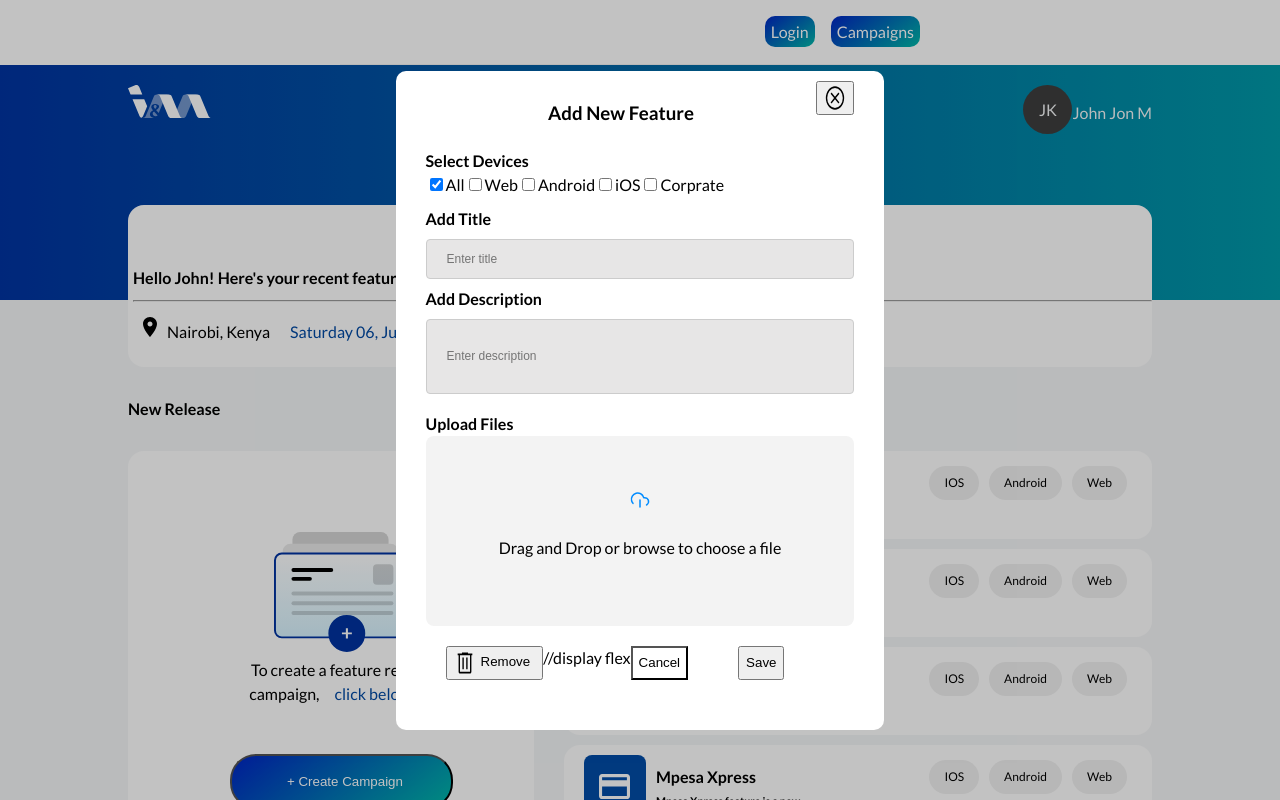
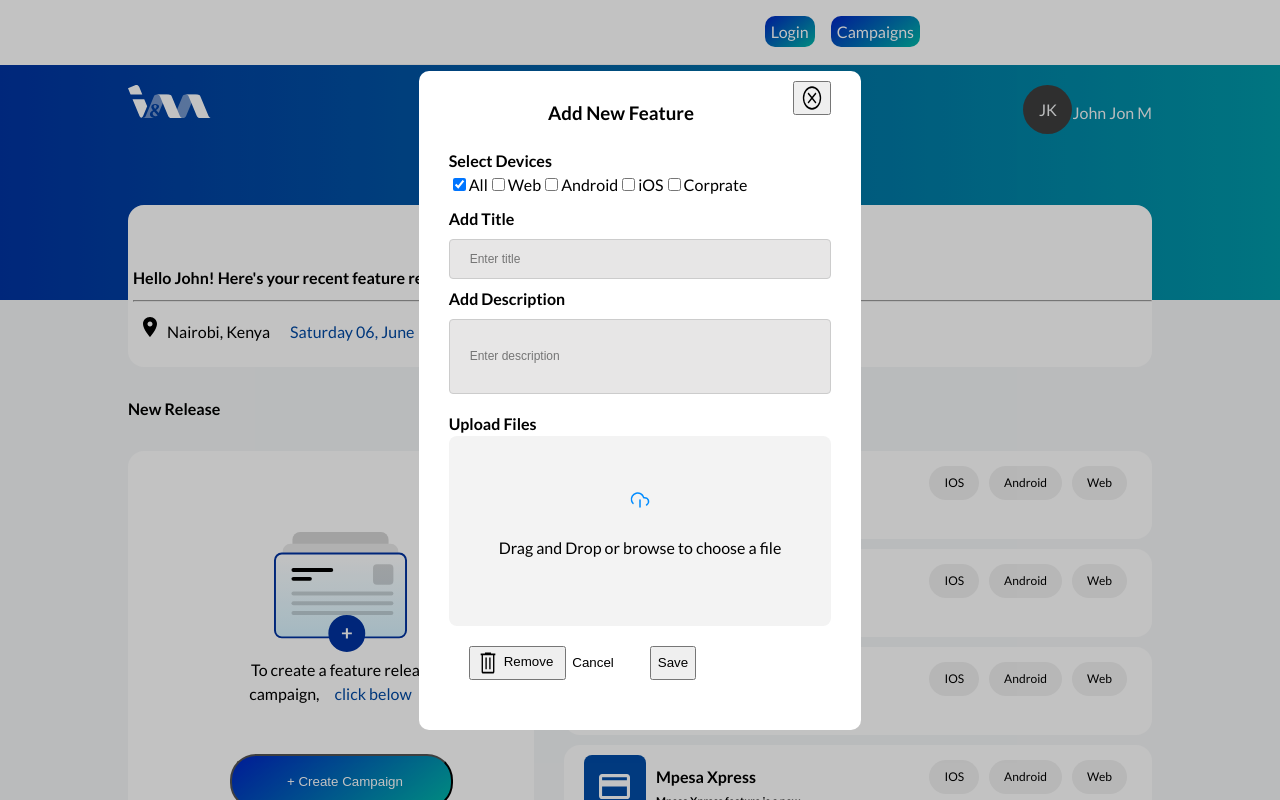
Before and after one commit to DannyMyles/Campaigns, a React (Create React App) app: page /campaign in a window 1280 px wide. Both pictures are taken after a click on the button "+ Create Campaign". Shown: the top 800 px of the page. Built offline with nearby package versions, Linux system fonts and the light colour scheme; data requests are answered from the project's data file; the HTML template or start-up script is replaced by a standard one.

Commit message:
add campaign button format

```diff
--- a/src/components/createCampaigns/CreatCampaigns.tsx
+++ b/src/components/createCampaigns/CreatCampaigns.tsx
@@ -72,8 +72,9 @@ return (
 </div>
 <div className="form-actions">
 <div className="action-right">
+  <div>
 <button className="btn-icons"> <img src={removeIcon}  alt="Remove" /><span btn-icons >Remove</span> </button>
-//display flex
+</div>
 <button className="btn1">Cancel</button>
 <button className="btn2" onClick={handleSubmit }>Save</button>
  </div>
--- a/src/components/createCampaigns/createCampaigns.css
+++ b/src/components/createCampaigns/createCampaigns.css
@@ -40,17 +40,27 @@
     background-color: #f3f3f3;
 }
 .btn1 {
-    margin-right: 50px;
-    background-color: white;
+    margin-right: 30px;
+    background-color: transparent;
     text-align: center;
     cursor: pointer;
-    width:30%auto;
+    width:auto;
+    border: none;
+    outline: none;
 }
 .btn2 {
-    margin-right: 50px;
+    margin-right: 30px;
     cursor: pointer;
-width: auto;
+    width: auto;
     text-align: center;
+}
+.btn2:hover{
+    background: #e2e5e4;
+
+}
+.btn1:hover{
+    background: #e2e5e4;
+
 }
 .os-check{
     justify-content: space-between;
@@ -81,7 +91,11 @@ btn-icons{
    cursor: pointer;
    text-align: center;
     cursor: pointer;
-    margin-left: 50px;
+    margin-right: 50px;
+
+}
+.btn-icons:hover{
+    background: #e2e5e4;
 
 }
 button img{
```
